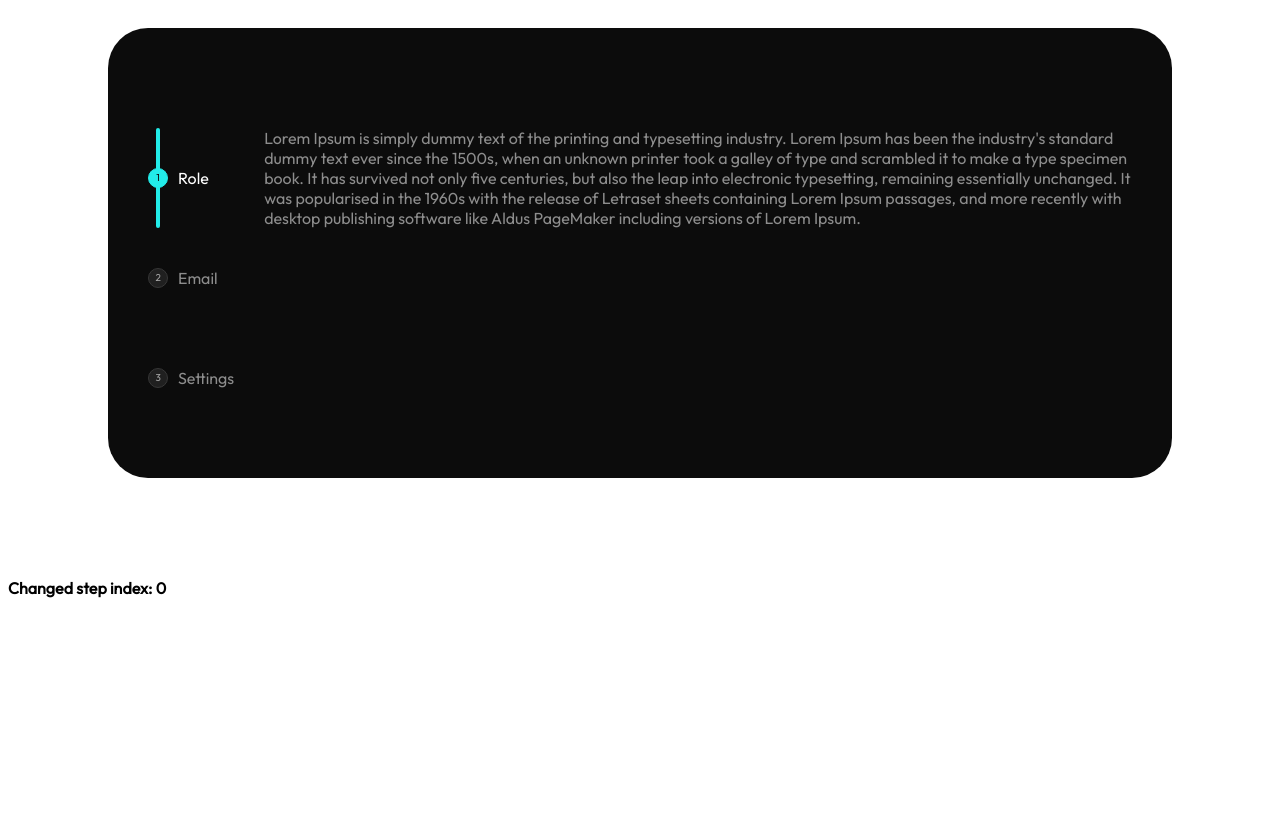
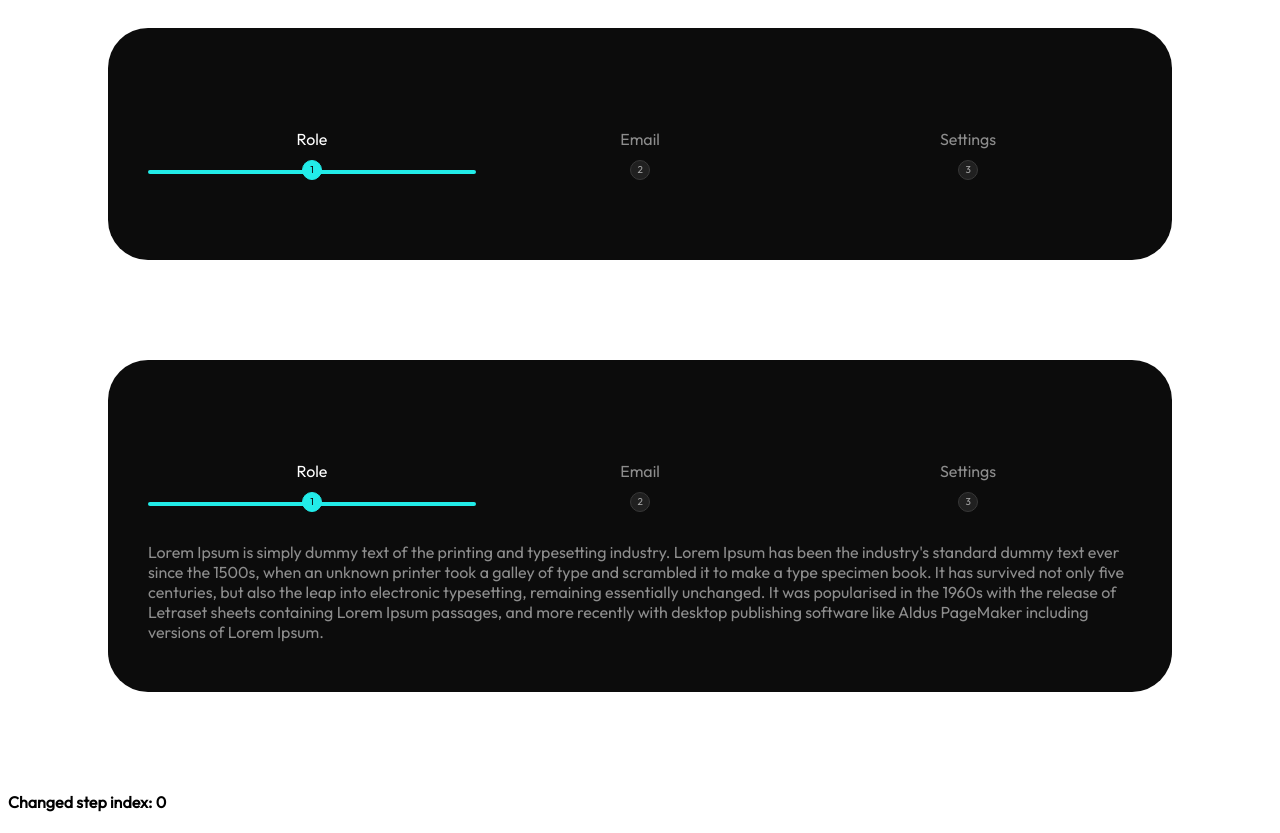
Before and after one commit to oliynykroman/steppertest, an Angular app: page / in a window 1280 px wide. Shown: the part 360-1193 px from the top of the page. Before the commit the page ends 979 px from the top, so only its background shows below. Built offline with nearby package versions, Linux system fonts and the light colour scheme.

Commit message:
Added par tof active step changes

```diff
--- a/src/app/app.component.html
+++ b/src/app/app.component.html
@@ -43,6 +43,17 @@
       [color]="color"
       (stepChange)="stepChange($event)"
     >
+    </app-stepper>
+  </div>
+  <div class="stepper-holder">
+    <app-stepper
+      [ngClass]="{'theme-custom': customColor}"
+      [steps]="steps"
+      [currentStep]="step"
+      [orientation]="orientation"
+      [color]="color"
+      (stepChange)="stepChange($event)"
+    >
       <app-stepper-content>
         Lorem Ipsum is simply dummy text of the printing and typesetting industry. Lorem Ipsum has been the industry's
         standard dummy text ever since the 1500s, when an unknown printer took a galley of type and scrambled it to make
--- a/src/app/app.component.ts
+++ b/src/app/app.component.ts
@@ -63,7 +63,7 @@ export class AppComponent implements OnInit {
 
   private initForm() {
     this.form = this.fb.group({
-      orientation: this.fb.control(this.orientationEnum.Vertical),
+      orientation: this.fb.control(this.orientationEnum.Horizontal),
       color: this.fb.control(this.colorEnum.Default),
       step: this.fb.control(1),
       customColor: this.fb.control(false)
--- a/src/app/components/stepper/stepper.component.html
+++ b/src/app/components/stepper/stepper.component.html
@@ -1,11 +1,12 @@
-<div class="stepper" [ngClass]="[orientation]">
-  <ol class="steps"
-      [ngClass]="[color]"
-      [ngStyle]="{'--step': currentStep}">
-    <ng-container *ngFor="let step of steps; let index = index; let last = last">
-      <li class="step"
+<div [ngClass]="[orientation]" class="stepper">
+  <ol [ngClass]="[color]"
+      [ngStyle]="{'--step': currentStep}"
+      class="steps">
+    <li
+      *ngFor="let step of steps; let index = index; let last = last"
       [ngClass]="{'isActive': currentStep === index, 'prev': index < currentStep, 'last': last}"
-          (click)="changeStep(index)">
+      (click)="changeStep(index)"
+      class="step">
       <span class="step-label">{{ step.label }}</span>
 
       <div class="step-current">
@@ -16,7 +17,6 @@
         <span class="step-current__number">{{ index + 1 }}</span>
       </div>
     </li>
-    </ng-container>
   </ol>
   <div class="stepper-content">
     <ng-content></ng-content>
--- a/src/app/components/stepper/stepper.component.scss
+++ b/src/app/components/stepper/stepper.component.scss
@@ -57,7 +57,7 @@
         bottom: 6px;
         left: 0;
         height: 4px;
-        border-radius: 0 37px 37px 0;
+        border-radius: 37px;
       }
 
       &:before {
@@ -75,6 +75,7 @@
     &-label {
       margin-bottom: 10px;
     }
+
   }
 }
 
@@ -212,6 +213,12 @@
         transition: opacity .3s ease-out;
       }
     }
+
+    &:first-child {
+      &:after {
+        border-radius: 0 37px 37px 0;
+      }
+    }
   }
 
   &.isActive {
```
Lines whose indentation alone changed are shown as unchanged.
